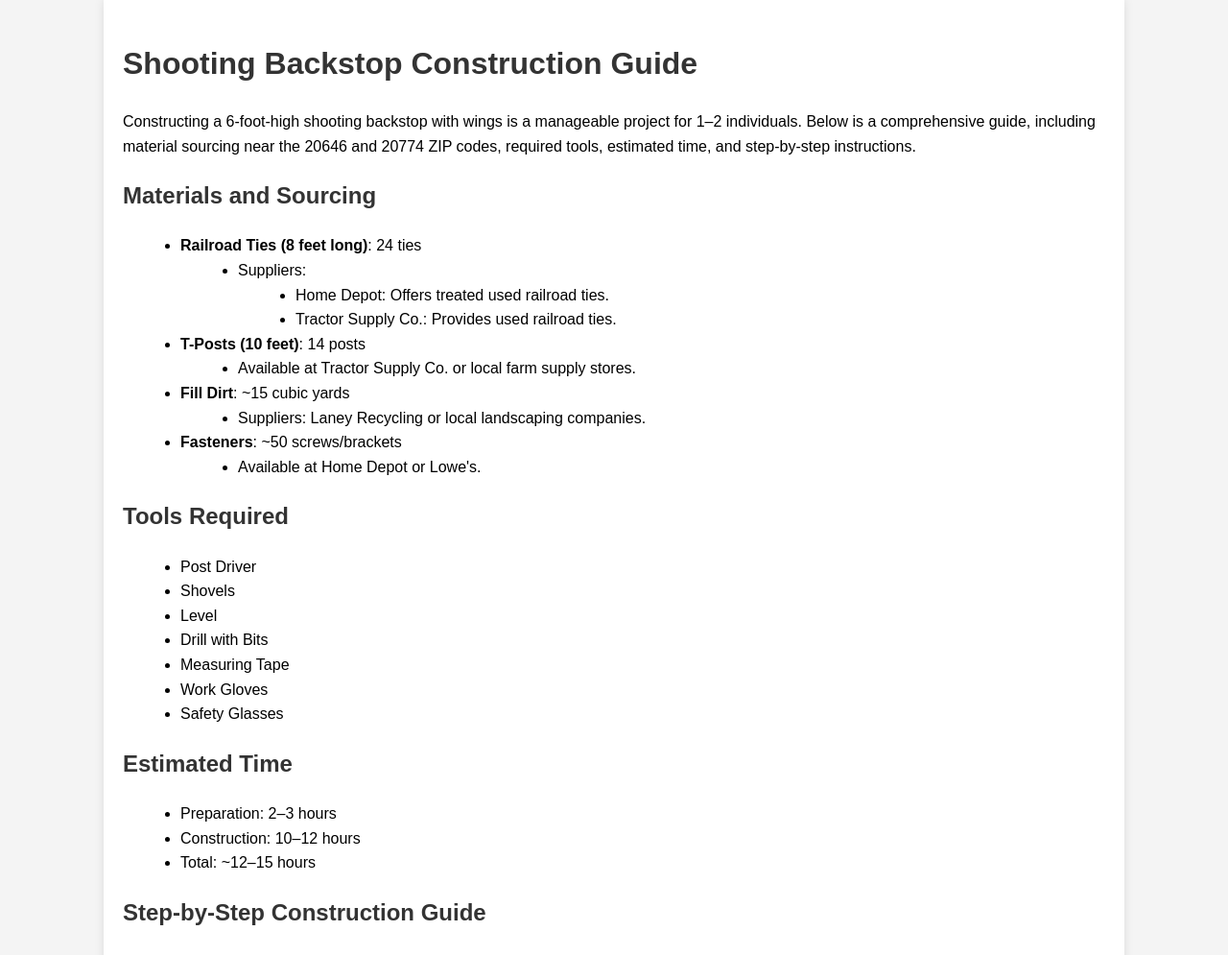
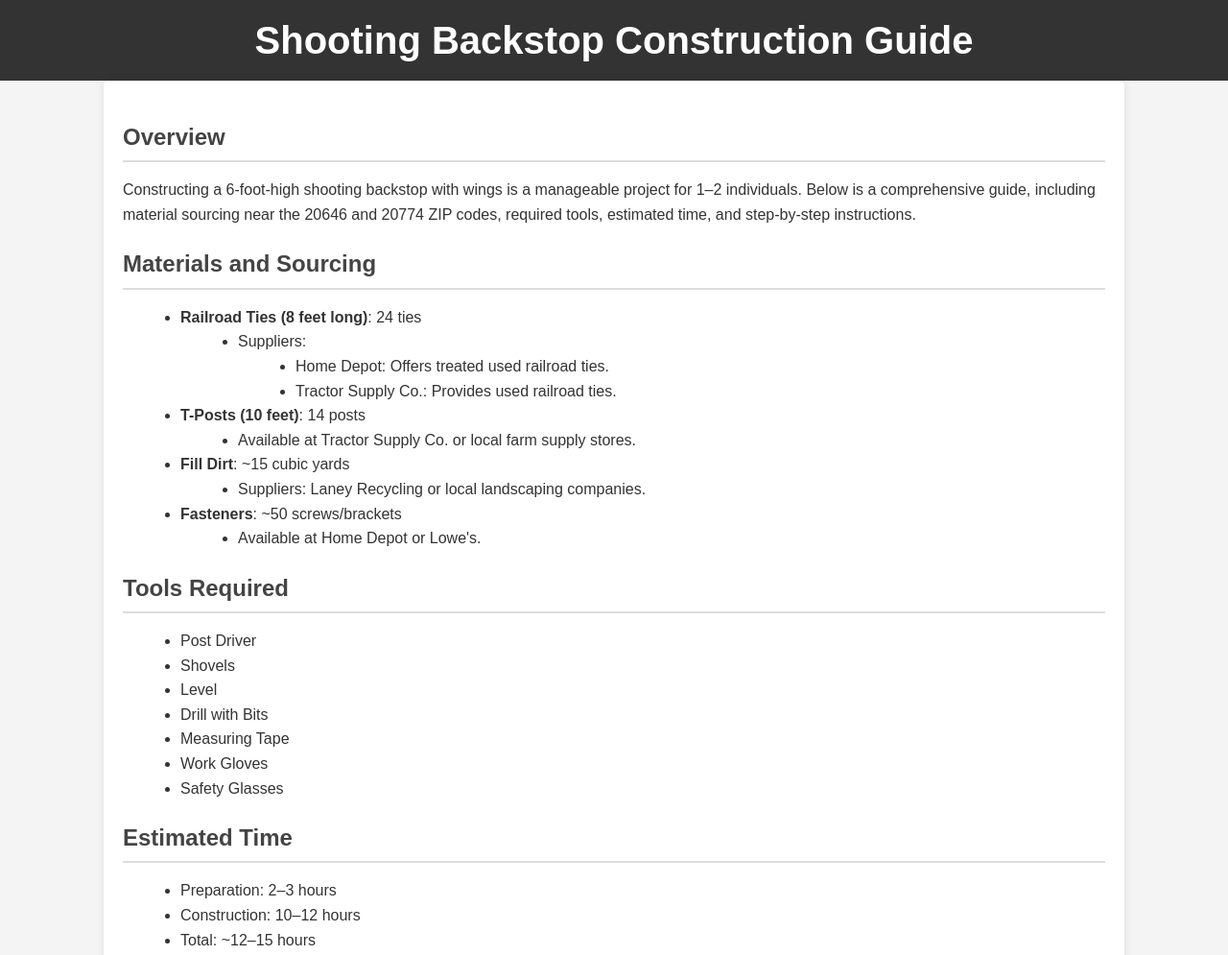
Before and after one commit to jayhagewood/Back-Stop-Blog, a plain HTML site: page index.html in a window 1280 px wide. Shown: the top 995 px of the page at 96% size. Drawn offline with Linux system fonts and the light colour scheme.

Commit message:
Update index.html

```diff
--- a/index.html
+++ b/index.html
@@ -3,7 +3,7 @@
 <head>
     <meta charset="UTF-8">
     <meta name="viewport" content="width=device-width, initial-scale=1.0">
-    <title>Shooting Backstop Construction Guide</title>
+    <title>3 Lane Shooting Backstop Construction Guide</title>
     <style>
         body {
             font-family: Arial, sans-serif;
@@ -11,6 +11,17 @@
             margin: 0;
             padding: 0;
             background-color: #f4f4f4;
+            color: #333;
+        }
+        header {
+            background: #333;
+            color: #fff;
+            padding: 10px 0;
+            text-align: center;
+        }
+        header h1 {
+            margin: 0;
+            font-size: 2.5em;
         }
         .container {
             width: 80%;
@@ -19,12 +30,20 @@
             padding: 20px;
             background: #fff;
             box-shadow: 0 0 10px rgba(0, 0, 0, 0.1);
+            border-radius: 5px;
         }
-        h1, h2, h3 {
-            color: #333;
+        h2 {
+            color: #444;
+            border-bottom: 2px solid #ddd;
+            padding-bottom: 5px;
+            margin-bottom: 15px;
+        }
+        h3 {
+            color: #555;
+            margin-top: 20px;
         }
         ul {
-            list-style-type: disc;
+            list-style: disc;
             margin-left: 20px;
         }
         .image-placeholder {
@@ -38,12 +57,23 @@
             color: #666;
             font-size: 1.2em;
             border: 2px dashed #ccc;
+            border-radius: 5px;
+        }
+        footer {
+            text-align: center;
+            padding: 10px 0;
+            background: #333;
+            color: #fff;
+            margin-top: 20px;
         }
     </style>
 </head>
 <body>
+    <header>
+        <h1>Shooting Backstop Construction Guide</h1>
+    </header>
     <div class="container">
-        <h1>Shooting Backstop Construction Guide</h1>
+        <h2>Overview</h2>
         <p>Constructing a 6-foot-high shooting backstop with wings is a manageable project for 1–2 individuals. Below is a comprehensive guide, including material sourcing near the 20646 and 20774 ZIP codes, required tools, estimated time, and step-by-step instructions.</p>
 
         <h2>Materials and Sourcing</h2>
@@ -136,5 +166,8 @@
             <li>Clean up tools and materials.</li>
         </ul>
     </div>
+    <footer>
+        <p>&copy; 2024 Shooting Range Backstop Guide</p>
+    </footer>
 </body>
 </html>
```
